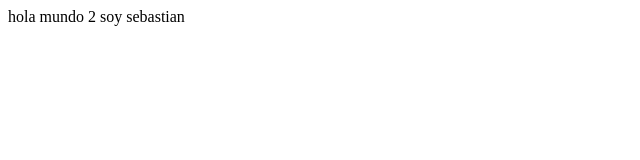
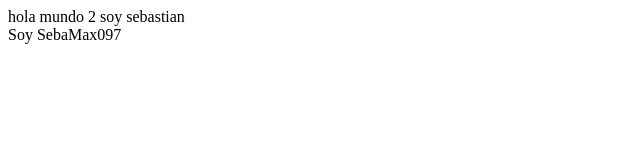
Before and after one commit to BenjayEstudios/Repositorio, a plain HTML site: page index.html in a window 1280 px wide. Shown: the whole page, without its empty margins (0-640 px from the left). Drawn offline with Linux system fonts and the light colour scheme.

Commit message:
cambios seba

```diff
--- a/index.html
+++ b/index.html
@@ -8,6 +8,7 @@
 <body>
     hola mundo 2
     soy sebastian
+    <div>Soy SebaMax097</div>
 </body>
 
 </html>
```
